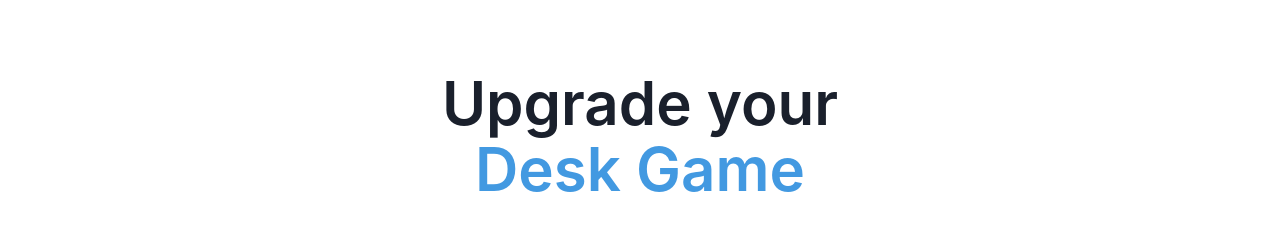
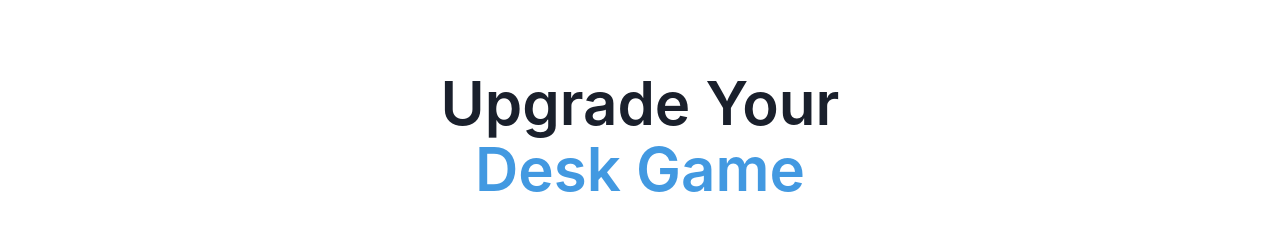
Before and after one commit to sov3333/ga-mern-project, a React (Vite) app in the folder client/: page / in a window 1280 px wide. Shown: the part 146-398 px from the top of the page. Built offline with nearby package versions, Linux system fonts and the light colour scheme; a web font is replaced by a local one.

Commit message:
chore: update Readme, update meta title

```diff
--- a/client/index.html
+++ b/client/index.html
@@ -5,7 +5,7 @@
     <link rel="icon" type="image/svg+xml" href="/favicon.svg" />
     <meta name="viewport" content="width=device-width, initial-scale=1.0" />
     <link rel="stylesheet" href="https://rsms.me/inter/inter.css">
-    <title>MERN Starter Code</title>
+    <title>SwipeSetups - Upgrade Your Desk Game</title>
   </head>
   <body>
     <div id="root"></div>
--- a/client/src/components/Hero.jsx
+++ b/client/src/components/Hero.jsx
@@ -23,7 +23,7 @@ export default function CallToActionWithAnnotation() {
             fontWeight={600}
             fontSize={{ base: '2xl', sm: '4xl', md: '6xl' }}
             lineHeight={'110%'}>
-            Upgrade your <br />
+            Upgrade Your <br />
             <Text as={'span'} color={'blue.400'}>
             Desk Game
             </Text>
```
Also changed, not shown: 1 other file (tests, documents, lock files or other folders).
